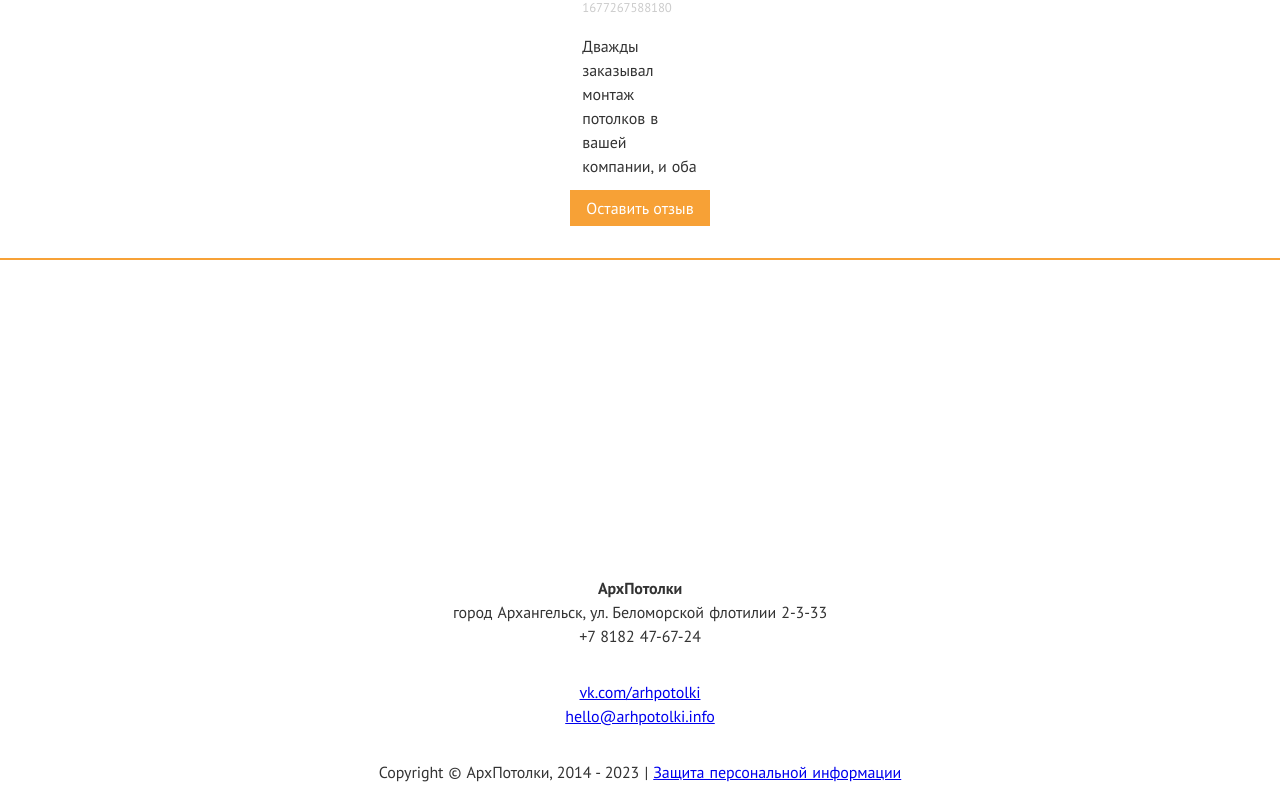
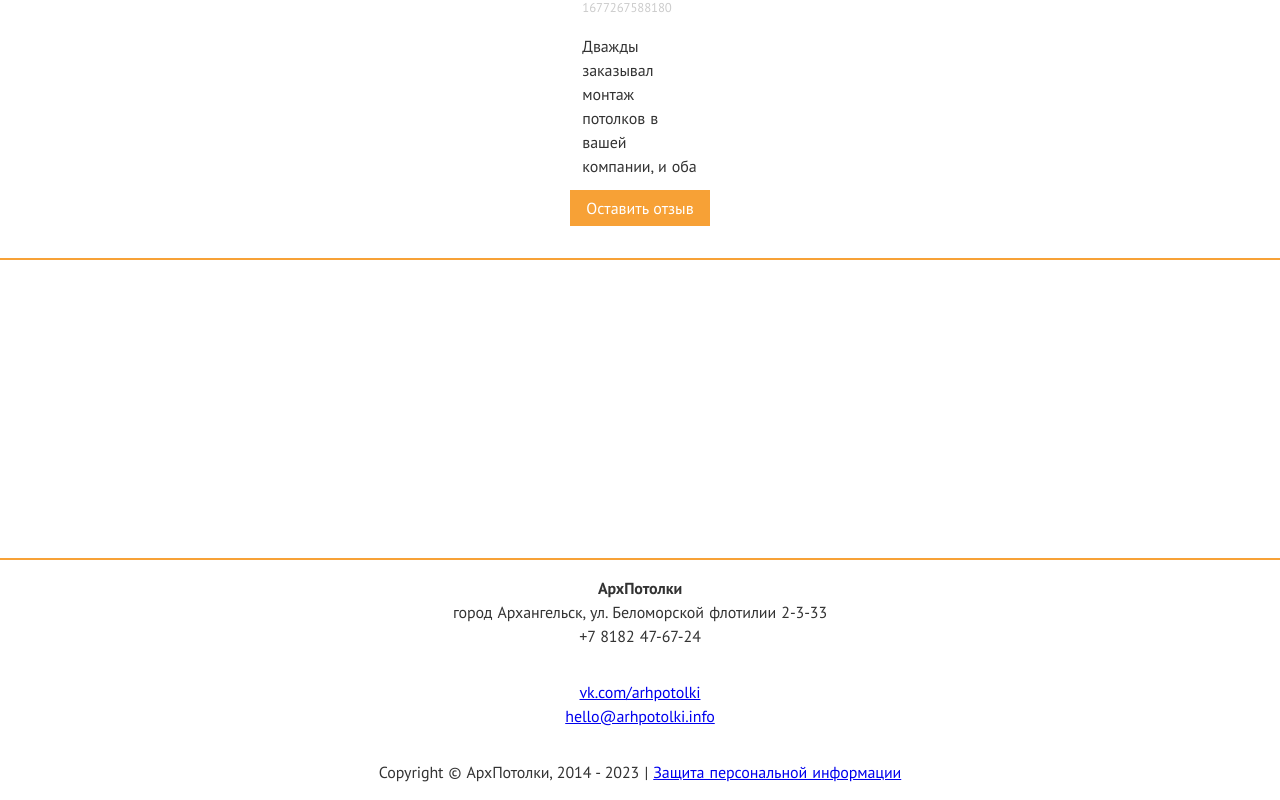
Before and after one commit to panamaprophet/arhpotolki.info, a Next.js app: page / in a window 1280 px wide. Shown: the part 6077-6877 px from the top of the page. Built offline with nearby package versions, Linux system fonts and the light colour scheme.

Commit message:
add orange bottom line

```diff
--- a/src/components/Map/styles.module.css
+++ b/src/components/Map/styles.module.css
@@ -1,5 +1,6 @@
 .root {
     height: 300px;
     border: none;
+    border-bottom: 2px solid #f7a136;
     /* margin-bottom: 16px; */
 }
```
